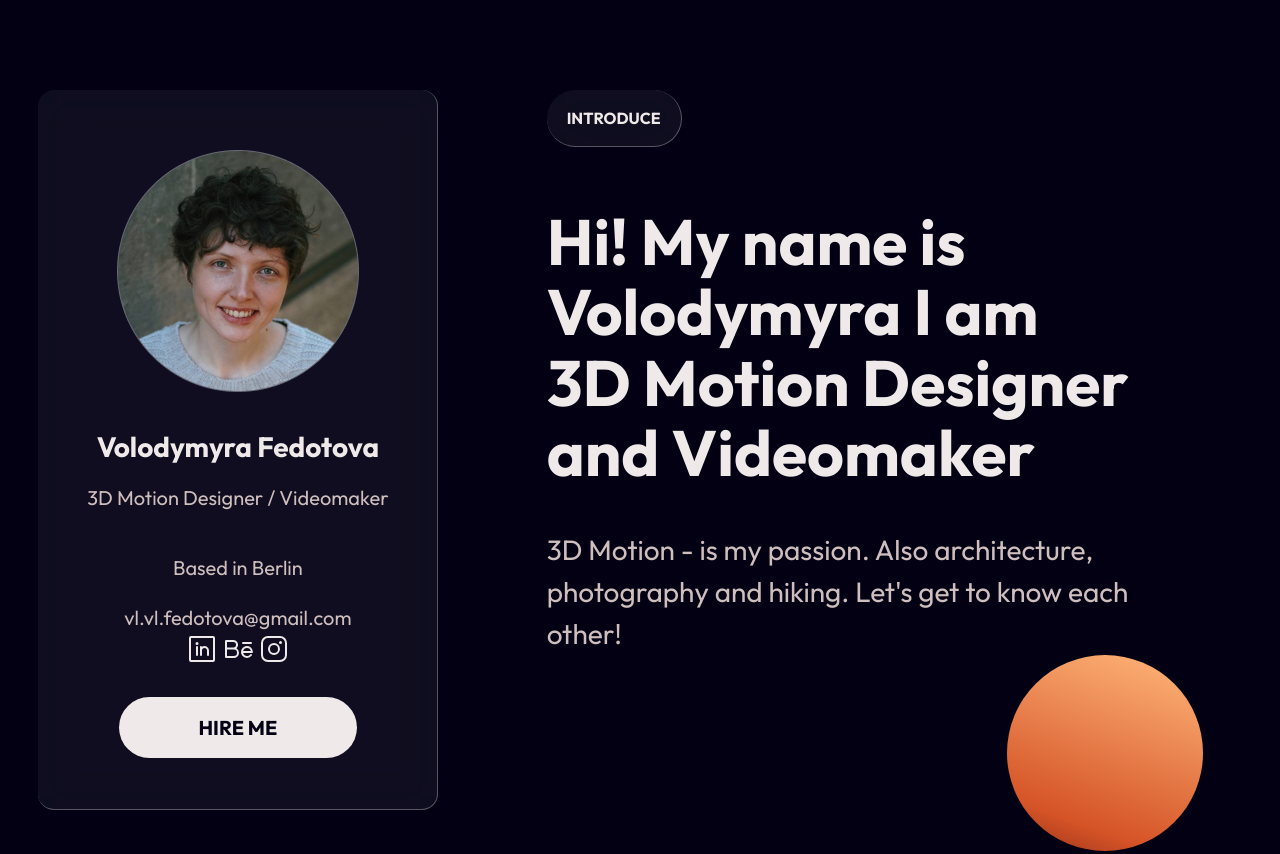
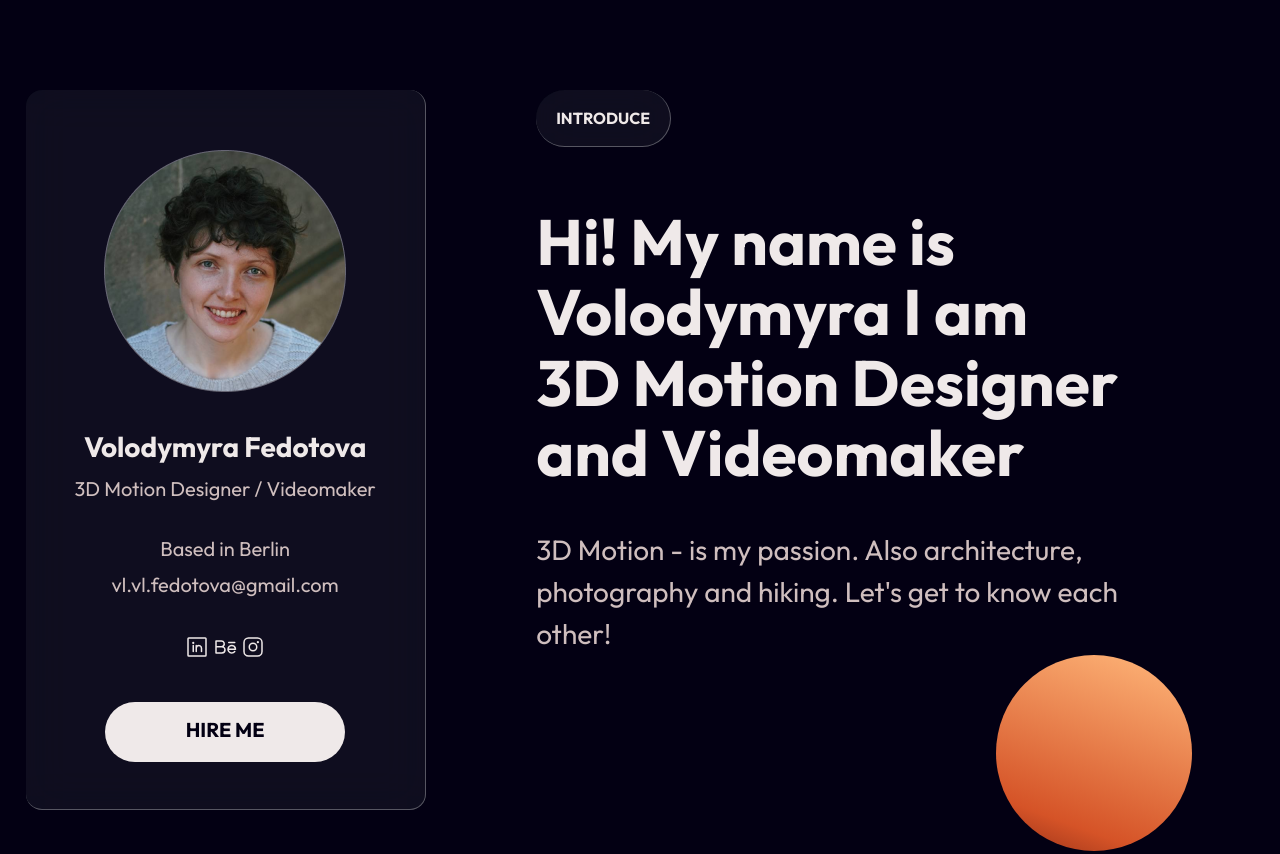
Before and after one commit to ElenaHoncharova/fedotova-portfolio, a website built with Vite: page index.html in a window 1280 px wide. Shown: the top 854 px of the page. Built offline with nearby package versions, Linux system fonts and the light colour scheme; a script that the page names is missing.

Commit message:
Changed card

```diff
--- a/index.html
+++ b/index.html
@@ -87,13 +87,12 @@
                   stroke-width="2"
                   stroke-linecap="round"
                   stroke-linejoin="round"
-                  class="lucide lucide-library-big"
+                  class="lucide lucide-layout-grid"
                 >
-                  <rect width="8" height="18" x="3" y="3" rx="1" />
-                  <path d="M7 3v18" />
-                  <path
-                    d="M20.4 18.9c.2.5-.1 1.1-.6 1.3l-1.9.7c-.5.2-1.1-.1-1.3-.6L11.1 5.1c-.2-.5.1-1.1.6-1.3l1.9-.7c.5-.2 1.1.1 1.3.6Z"
-                  />
+                  <rect width="7" height="7" x="3" y="3" rx="1" />
+                  <rect width="7" height="7" x="14" y="3" rx="1" />
+                  <rect width="7" height="7" x="14" y="14" rx="1" />
+                  <rect width="7" height="7" x="3" y="14" rx="1" />
                 </svg>
               </a>
             </li>
@@ -146,55 +145,58 @@
           <h4 class="text-primary-100 fw-bold fs-300 mg-40">
             Volodymyra Fedotova
           </h4>
-          <p class="text-primary-200 fw-regular mg-20">
+          <p class="text-primary-200 fw-regular mg-16">
             3D Motion Designer / Videomaker
           </p>
           <p class="text-primary-200 fw-regular mg-40">Based in Berlin</p>
-          <p class="text-primary-200 fw-regular mg-20">
+          <p class="text-primary-200 fw-regular mg-16">
             vl.vl.fedotova@gmail.com
           </p>
-          <ul role="list">
+          <ul role="list" class="mg-40">
             <li>
               <a href="https://www.linkedin.com/in/vvfedotova/" target="_blank"
                 ><svg
                   xmlns="http://www.w3.org/2000/svg"
-                  width="32"
-                  height="32"
+                  width="24"
+                  height="24"
                   fill="#000000"
                   viewBox="0 0 256 256"
                 >
                   <path
                     d="M216,24H40A16,16,0,0,0,24,40V216a16,16,0,0,0,16,16H216a16,16,0,0,0,16-16V40A16,16,0,0,0,216,24Zm0,192H40V40H216V216ZM96,112v64a8,8,0,0,1-16,0V112a8,8,0,0,1,16,0Zm88,28v36a8,8,0,0,1-16,0V140a20,20,0,0,0-40,0v36a8,8,0,0,1-16,0V112a8,8,0,0,1,15.79-1.78A36,36,0,0,1,184,140ZM100,84A12,12,0,1,1,88,72,12,12,0,0,1,100,84Z"
-                  ></path></svg
-              ></a>
+                  ></path>
+                </svg>
+              </a>
             </li>
             <li>
               <a href="https://www.behance.net/vvfedotova" target="_blank"
                 ><svg
                   xmlns="http://www.w3.org/2000/svg"
-                  width="32"
-                  height="32"
+                  width="24"
+                  height="24"
                   fill="#000000"
                   viewBox="0 0 256 256"
                 >
                   <path
                     d="M160,80a8,8,0,0,1,8-8h64a8,8,0,0,1,0,16H168A8,8,0,0,1,160,80Zm-24,78a42,42,0,0,1-42,42H32a8,8,0,0,1-8-8V64a8,8,0,0,1,8-8H90a38,38,0,0,1,25.65,66A42,42,0,0,1,136,158ZM40,116H90a22,22,0,0,0,0-44H40Zm80,42a26,26,0,0,0-26-26H40v52H94A26,26,0,0,0,120,158Zm128-6a8,8,0,0,1-8,8H169a32,32,0,0,0,56.59,11.2,8,8,0,0,1,12.8,9.61A48,48,0,1,1,248,152Zm-17-8a32,32,0,0,0-62,0Z"
-                  ></path></svg
-              ></a>
+                  ></path>
+                </svg>
+              </a>
             </li>
             <li>
               <a href="http://instagram.com/vv.fedotova" target="_blank"
                 ><svg
                   xmlns="http://www.w3.org/2000/svg"
-                  width="32"
-                  height="32"
+                  width="24"
+                  height="24"
                   fill="#000000"
                   viewBox="0 0 256 256"
                 >
                   <path
                     d="M128,80a48,48,0,1,0,48,48A48.05,48.05,0,0,0,128,80Zm0,80a32,32,0,1,1,32-32A32,32,0,0,1,128,160ZM176,24H80A56.06,56.06,0,0,0,24,80v96a56.06,56.06,0,0,0,56,56h96a56.06,56.06,0,0,0,56-56V80A56.06,56.06,0,0,0,176,24Zm40,152a40,40,0,0,1-40,40H80a40,40,0,0,1-40-40V80A40,40,0,0,1,80,40h96a40,40,0,0,1,40,40ZM192,76a12,12,0,1,1-12-12A12,12,0,0,1,192,76Z"
-                  ></path></svg
-              ></a>
+                  ></path>
+                </svg>
+              </a>
             </li>
           </ul>
           <div class="mg-40"></div>
--- a/style.css
+++ b/style.css
@@ -226,7 +226,7 @@ body {
   font-family: var(--ff-primary);
   font-size: var(--fs-section-text);
   background-color: var(--clr-dark-background);
-  margin: 30px 3%;
+  margin: 30px 2%;
   font-weight: 700;
 }
 .icon-menu {
@@ -409,6 +409,7 @@ header {
   height: 720px;
   border-radius: 16px;
   position: fixed;
+  line-height: 1;
 }
 .sidebar-card li {
   display: inline-block;
@@ -543,6 +544,8 @@ textarea {
   background: var(--clr-primary-100);
   padding: 18px 80px;
   color: var(--clr-dark-background);
+  display: block;
+  margin-inline: auto;
 }
 
 a.button {
```
